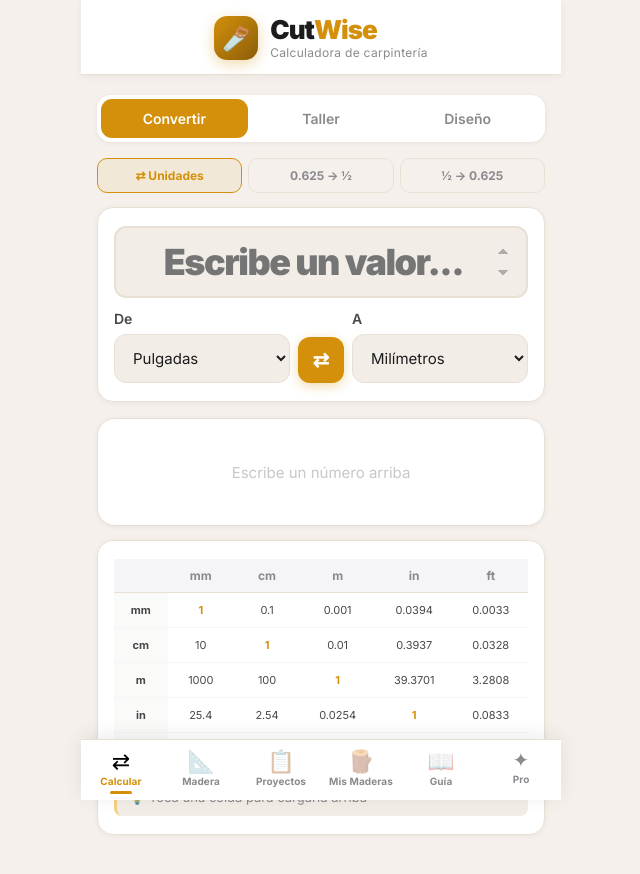
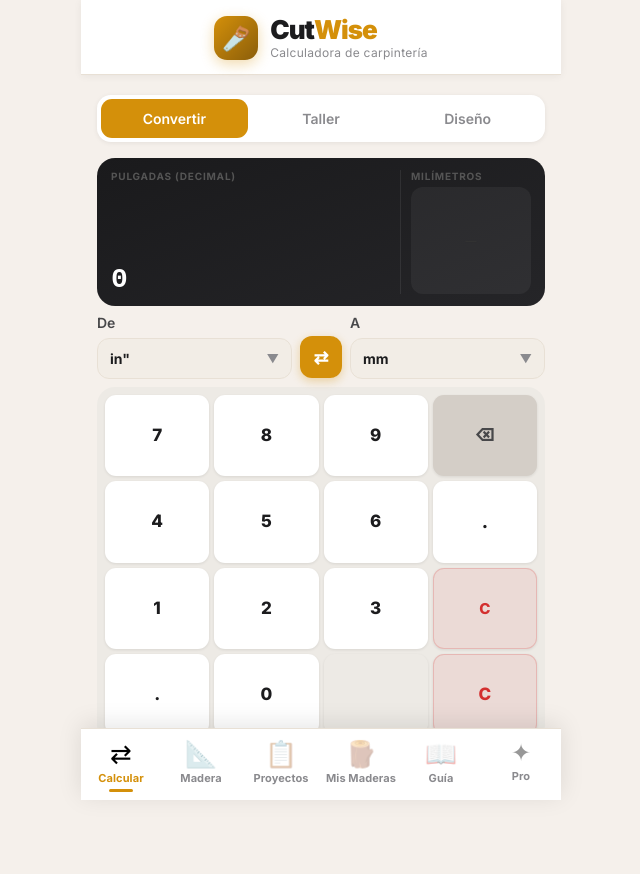
Before and after one commit to viniciomelendez-coder/cutwise, a React (Vite) app: page / in a window 1280 px wide. Shown: the top 874 px of the page, without its empty margins (319-959 px from the left). After the commit the page ends 847 px from the top, so only its background shows below. Built offline with nearby package versions, Linux system fonts and the light colour scheme; a web font is replaced by a local one.

Commit message:
Update App.jsx

```diff
--- a/src/App.jsx
+++ b/src/App.jsx
@@ -255,16 +255,16 @@ export default function App(){
         {tab==="pro"       &&<ProTab catalog={catalog} projects={projects}/>}
       </div>
 
-      {/* NAV INFERIOR */}
-      <nav style={{position:"fixed",bottom:0,left:"50%",transform:"translateX(-50%)",width:"100%",maxWidth:480,background:tab==="pro"?"#111120":C.white,borderTop:`1px solid ${tab==="pro"?"rgba(255,255,255,0.08)":C.border}`,display:"flex",zIndex:30,paddingBottom:"env(safe-area-inset-bottom,8px)",boxShadow:"0 -3px 20px rgba(0,0,0,0.08)",transition:"background .3s"}}>
+      {/* NAV INFERIOR — más grande y fácil de tocar */}
+      <nav style={{position:"fixed",bottom:0,left:"50%",transform:"translateX(-50%)",width:"100%",maxWidth:480,background:tab==="pro"?"#111120":C.white,borderTop:`1px solid ${tab==="pro"?"rgba(255,255,255,0.08)":C.border}`,display:"flex",zIndex:30,paddingBottom:"env(safe-area-inset-bottom,10px)",boxShadow:"0 -4px 24px rgba(0,0,0,0.10)",transition:"background .3s"}}>
         {TABS.map(t=>{
           const on=tab===t.id;
           const isPro=t.id==="pro";
           return(
-            <button key={t.id} onClick={()=>setTab(t.id)} style={{flex:1,display:"flex",flexDirection:"column",alignItems:"center",padding:"10px 2px 6px",background:"transparent",border:"none",gap:3}}>
-              <span style={{fontSize:isPro?20:22,lineHeight:1,opacity:on?1:.45,color:isPro&&on?C.proGold:"inherit"}}>{t.icon}</span>
-              <span style={{fontSize:10,fontWeight:700,color:on?(isPro?C.proGold:C.amber):tab==="pro"?"#444":C.ink3,letterSpacing:.1}}>{t.label}</span>
-              {on&&<div style={{width:22,height:3,borderRadius:2,background:isPro?C.proGold:C.amber,marginTop:1}}/>}
+            <button key={t.id} onClick={()=>setTab(t.id)} style={{flex:1,display:"flex",flexDirection:"column",alignItems:"center",padding:"12px 4px 8px",background:"transparent",border:"none",gap:4,minHeight:62}}>
+              <span style={{fontSize:isPro?24:26,lineHeight:1,opacity:on?1:.4,color:isPro&&on?C.proGold:"inherit"}}>{t.icon}</span>
+              <span style={{fontSize:11,fontWeight:700,color:on?(isPro?C.proGold:C.amber):tab==="pro"?"#444":C.ink3,letterSpacing:.1}}>{t.label}</span>
+              {on&&<div style={{width:24,height:3,borderRadius:2,background:isPro?C.proGold:C.amber}}/>}
             </button>
           );
         })}
@@ -293,152 +293,284 @@ function CalcTab(){
   );
 }
 
-// ── CONVERSOR COMBINADO: Unidades + Fracciones ───────────────
+// ── CONVERSOR UNIFICADO con teclado propio ──────────────────
+// Unidades extendidas incluyendo fracción de pulgada
+const CONV_UNITS = [
+  { id:"mm",    label:"Milímetros",        short:"mm"  },
+  { id:"cm",    label:"Centímetros",       short:"cm"  },
+  { id:"m",     label:"Metros",            short:"m"   },
+  { id:"in",    label:'Pulgadas (decimal)',short:'in"' },
+  { id:"infrac",label:'Pulgadas (fracción)',short:"in½"},
+  { id:"ft",    label:"Pies",              short:"ft"  },
+  { id:"yd",    label:"Yardas",            short:"yd"  },
+];
+
 function CombinedConverter(){
-  const[sub,setSub]=useState("units");
-  // Unidades
-  const[val,setVal]=useState("");
-  const[from,setFrom]=useState("in");
-  const[to,setTo]=useState("mm");
-  const num=parseFloat(val);
-  const res=!isNaN(num)&&val!==""?cvt(num,from,to):null;
-  function swap(){setFrom(to);setTo(from);if(res!==null)setVal(fmt(res));}
-  // Decimal → Fracción
-  const[dec,setDec]=useState("0.625");
-  const[den,setDen]=useState(16);
-  const decV=parseFloat(dec)||0;
-  // Fracción → Decimal
-  const[fw,setFw]=useState(0);
-  const[fn,setFn]=useState(5);
-  const[fd,setFd]=useState(8);
-  const fracV=fw+fn/(fd||1);
+  const[fromU, setFromU] = useState("in");
+  const[toU,   setToU]   = useState("mm");
+  const[showFrom,setShowFrom] = useState(false);
+  const[showTo,  setShowTo]   = useState(false);
+
+  // Buffer numérico
+  const[buf,    setBuf]   = useState("");
+  const[ftAcc,  setFtAcc] = useState(0);
+  const[inAcc,  setInAcc] = useState(0);
+  const[fracN,  setFracN] = useState(0);
+  const[slashOn,setSlash] = useState(false);
+  const[fracNum,setFracNum]= useState("");
+  const[fracDen,setFracDen]= useState("");
+
+  // ── Valor en pulgadas decimales ──────────────────────────
+  function getInputInches(){
+    if(fromU==="infrac") return ftAcc*12 + inAcc + fracN/16;
+    const n = parseFloat(buf)||0;
+    return cvt(n, fromU==="in"?fromU:fromU, "in");
+  }
+  const inputInches = getInputInches();
+  const hasInput = fromU==="infrac" ? inputInches>0 : (buf!==""&&parseFloat(buf)!==0);
+
+  // ── Resultado ────────────────────────────────────────────
+  function getResult(){
+    const inches = inputInches;
+    if(toU==="infrac"){
+      const total = inches;
+      const ft = Math.floor(total/12);
+      const rem = total%12;
+      const inW = Math.floor(rem);
+      const frac = Math.round((rem-inW)*16);
+      const g = frac>0?gcd(frac,16):1;
+      let s = "";
+      if(ft>0) s+=`${ft} ft `;
+      if(inW>0||frac>0){
+        s+=inW>0?`${inW}`:"";
+        if(frac>0) s+=(inW>0?" ":"")+`${frac/g}/${16/g}"`;
+        else s+='"';
+      }
+      return s||"0";
+    }
+    if(toU==="in") return fmt(cvt(inches,"in","in"),5)+'"';
+    return fmt(cvt(inches,"in",toU),5)+" "+CONV_UNITS.find(u=>u.id===toU)?.short;
+  }
+
+  // ── Display del valor ingresado ──────────────────────────
+  function inputDisplay(){
+    if(fromU==="infrac"){
+      const parts=[];
+      if(ftAcc>0) parts.push(`${ftAcc} ft`);
+      if(inAcc>0||fracN>0){
+        let s=inAcc>0?`${inAcc}`:"";
+        if(fracN>0){const g=gcd(fracN,16);s+=(s?" ":"")+`${fracN/g}/${16/g}"`;}
+        else s+='"';
+        parts.push(s);
+      }
+      if(slashOn) return (fracNum||"?")+"/"+( fracDen||"_")+'"';
+      return parts.length?parts.join(" "):"0";
+    }
+    return buf||"0";
+  }
+
+  // ── Teclado — dígito ─────────────────────────────────────
+  function digit(d){
+    if(fromU==="infrac"){
+      if(slashOn) setFracDen(v=>(v+d).slice(0,3));
+      else setBuf(v=>(v==="0"?"":v+d).slice(0,6));
+    } else {
+      setBuf(v=>(v+d).replace(/^0+(?=\d)/,"").slice(0,8));
+    }
+  }
+
+  // ── Confirmar ft / in ────────────────────────────────────
+  function confirmFt(){
+    const n=parseFloat(buf)||0;
+    if(n>0)setFtAcc(n);
+    setBuf(""); setSlash(false); setFracDen(""); setFracNum("");
+  }
+  function confirmIn(){
+    if(slashOn){
+      const n=parseFloat(fracNum)||0,d=parseFloat(fracDen)||16;
+      setFracN(v=>v+Math.round((n/d)*16));
+      setSlash(false);setFracDen("");setFracNum("");setBuf("");
+    } else {
+      const n=parseFloat(buf)||0;
+      if(n>0)setInAcc(n);
+      setBuf("");setSlash(false);
+    }
+  }
+  function slash(){ setFracNum(buf||"1"); setBuf(""); setFracDen(""); setSlash(true); }
+
+  function addFrac(n16){ setFracN(v=>v+n16); }
+  function backspace(){
+    if(fromU==="infrac"){
+      if(slashOn){setFracDen(v=>v.slice(0,-1));return;}
+      if(buf){setBuf(v=>v.slice(0,-1));return;}
+      if(fracN>0){setFracN(0);return;}
+      if(inAcc>0){setInAcc(0);return;}
+      if(ftAcc>0){setFtAcc(0);return;}
+    } else {
+      setBuf(v=>v.slice(0,-1));
+    }
+  }
+  function clearAll(){
+    setBuf(""); setFtAcc(0); setInAcc(0); setFracN(0);
+    setSlash(false); setFracDen(""); setFracNum("");
+  }
+  function swapUnits(){
+    setFromU(toU); setToU(fromU); clearAll();
+  }
+
+  // ── Selector de unidad ───────────────────────────────────
+  function UnitPicker({value, onChange, open, setOpen, label}){
+    return(
+      <div style={{flex:1,position:"relative"}}>
+        <FL>{label}</FL>
+        <button onClick={()=>setOpen(o=>!o)} style={{
+          width:"100%",padding:"11px 12px",borderRadius:12,
+          border:`1.5px solid ${open?C.amber:C.border}`,
+          background:C.field,color:C.ink1,fontSize:14,fontWeight:700,
+          textAlign:"left",cursor:"pointer",display:"flex",
+          justifyContent:"space-between",alignItems:"center",
+        }}>
+          <span>{CONV_UNITS.find(u=>u.id===value)?.short}</span>
+          <span style={{color:C.ink3,fontSize:12}}>{open?"▲":"▼"}</span>
+        </button>
+        {open&&(
+          <div style={{position:"absolute",top:"100%",left:0,right:0,background:C.white,
+            borderRadius:12,border:`1.5px solid ${C.amber}`,zIndex:50,
+            boxShadow:"0 8px 24px rgba(0,0,0,0.12)",overflow:"hidden",marginTop:4}}>
+            {CONV_UNITS.map(u=>(
+              <button key={u.id} onClick={()=>{onChange(u.id);setOpen(false);clearAll();}}
+                style={{width:"100%",padding:"12px 14px",background:value===u.id?`${C.amber}15`:C.white,
+                  border:"none",borderBottom:`1px solid ${C.border}`,textAlign:"left",
+                  fontSize:14,fontWeight:value===u.id?700:500,
+                  color:value===u.id?C.amber:C.ink2,cursor:"pointer"}}>
+                {u.label}
+                {u.id==="infrac"&&<span style={{marginLeft:8,fontSize:11,color:C.green,fontWeight:700}}>Nuevo ✦</span>}
+              </button>
+            ))}
+          </div>
+        )}
+      </div>
+    );
+  }
+
+  const isFracInput = fromU==="infrac";
+  const GAP = 5;
 
   return(
-    <div>
-      {/* Sub-selector */}
-      <div style={{display:"flex",gap:6,marginBottom:14}}>
-        {[["units","⇄ Unidades"],["dec2frac","0.625 → ½"],["frac2dec","½ → 0.625"]].map(([k,l])=>(
-          <button key={k} onClick={()=>setSub(k)} style={{flex:1,padding:"9px 4px",borderRadius:10,border:`1.5px solid ${sub===k?C.amber:C.border}`,background:sub===k?`${C.amber}15`:"transparent",color:sub===k?C.amber:C.ink3,fontSize:12,fontWeight:700,cursor:"pointer"}}>{l}</button>
+    <div style={{display:"flex",flexDirection:"column",height:"calc(100vh - 215px)",gap:8}}>
+
+      {/* ── PANTALLA FIJA ── */}
+      <div style={{background:"linear-gradient(160deg,#1A1A1C,#252528)",borderRadius:18,
+        padding:"12px 14px",flexShrink:0,height:148}}>
+        <div style={{display:"flex",gap:10,height:"100%"}}>
+
+          {/* Izq — input */}
+          <div style={{flex:1,minWidth:0,display:"flex",flexDirection:"column",justifyContent:"space-between"}}>
+            <div style={{fontSize:10,color:"#555",fontWeight:700,letterSpacing:.8,textTransform:"uppercase"}}>
+              {CONV_UNITS.find(u=>u.id===fromU)?.label}
+            </div>
+            <div style={{fontSize:28,fontWeight:900,color:C.white,fontFamily:"monospace",
+              letterSpacing:-.5,lineHeight:1,whiteSpace:"nowrap",overflow:"hidden",textOverflow:"ellipsis"}}>
+              {inputDisplay()}
+            </div>
+            {hasInput&&isFracInput&&(
+              <div style={{display:"flex",gap:8}}>
+                <span style={{fontSize:10,color:"#888",fontFamily:"monospace"}}>{fmt(inputInches,4)}"</span>
+                <span style={{fontSize:10,color:"#5B9BD5",fontFamily:"monospace"}}>{fmt(cvt(inputInches,"in","mm"),1)}mm</span>
+              </div>
+            )}
+            {hasInput&&!isFracInput&&(
+              <div style={{fontSize:10,color:"#666",fontFamily:"monospace"}}>
+                {fromU==="in"?toFrac(parseFloat(buf)||0,16):""}
+              </div>
+            )}
+          </div>
+
+          <div style={{width:1,background:"rgba(255,255,255,0.08)",flexShrink:0}}/>
+
+          {/* Der — resultado */}
+          <div style={{width:120,flexShrink:0,display:"flex",flexDirection:"column",gap:5}}>
+            <div style={{fontSize:10,color:"#555",fontWeight:700,letterSpacing:.8,textTransform:"uppercase"}}>
+              {CONV_UNITS.find(u=>u.id===toU)?.label}
+            </div>
+            <div style={{flex:1,background:hasInput?`linear-gradient(135deg,${C.amber},#9A6005)`:"rgba(255,255,255,0.05)",
+              borderRadius:12,padding:"8px",textAlign:"center",
+              display:"flex",flexDirection:"column",justifyContent:"center",
+              transition:"background .2s"}}>
+              {hasInput?(
+                <>
+                  <div style={{fontSize:toU==="infrac"?16:22,fontWeight:900,color:C.white,
+                    letterSpacing:-.5,lineHeight:1.1,fontFamily:"monospace",wordBreak:"break-all"}}>
+                    {getResult()}
+                  </div>
+                </>
+              ):(
+                <div style={{fontSize:11,color:"#333"}}>—</div>
+              )}
+            </div>
+          </div>
+        </div>
+      </div>
+
+      {/* ── SELECTORES DE UNIDAD ── */}
+      <div style={{display:"flex",gap:8,alignItems:"flex-start",flexShrink:0,position:"relative",zIndex:40}}>
+        <UnitPicker value={fromU} onChange={setFromU} open={showFrom} setOpen={setShowFrom} label="De"/>
+        <button onClick={swapUnits} style={{width:42,height:42,borderRadius:12,background:C.amber,
+          border:"none",fontSize:18,color:C.white,fontWeight:700,flexShrink:0,marginTop:22,
+          boxShadow:`0 3px 10px ${C.amber}55`,cursor:"pointer"}}>⇄</button>
+        <UnitPicker value={toU} onChange={setToU} open={showTo} setOpen={setShowTo} label="A"/>
+      </div>
+
+      {/* ── TECLADO PROPIO — ocupa todo el resto ── */}
+      <div style={{flex:1,background:"#EDEAE5",borderRadius:18,padding:"8px",
+        display:"flex",flexDirection:"column",gap:GAP,overflow:"hidden"}}>
+
+        {/* Fila fracción — solo si fromU es infrac */}
+        {isFracInput&&(
+          <div style={{display:"grid",gridTemplateColumns:"1fr 1fr 1fr 1fr 1fr 1fr",gap:GAP,flex:"0 0 auto"}}>
+            <KB2 label="ft"    onPress={confirmFt}    bg={C.amber}       color={C.white} style={{fontSize:14}}/>
+            <KB2 label='in "'  onPress={confirmIn}    bg={C.amber}       color={C.white} style={{fontSize:13}}/>
+            <KB2 label="/"     onPress={slash}        bg="#D4CEC7"       color={C.amber} style={{fontSize:18}}/>
+            <KB2 label="¼"    onPress={()=>addFrac(4)} bg={`${C.amber}18`} color={C.amber} style={{fontSize:15,border:`1px solid ${C.amberBd}`}}/>
+            <KB2 label="½"    onPress={()=>addFrac(8)} bg={`${C.amber}18`} color={C.amber} style={{fontSize:15,border:`1px solid ${C.amberBd}`}}/>
+            <KB2 label="¹⁄₁₆" onPress={()=>addFrac(1)} bg={`${C.amber}18`} color={C.amber} style={{fontSize:12,border:`1px solid ${C.amberBd}`}}/>
+          </div>
+        )}
+
+        {/* Filas numéricas */}
+        {[["7","8","9"],["4","5","6"],["1","2","3"]].map(row=>(
+          <div key={row[0]} style={{display:"grid",gridTemplateColumns:"1fr 1fr 1fr 1fr",gap:GAP,flex:1}}>
+            {row.map(d=><KB2 key={d} label={d} onPress={()=>digit(d)} style={{height:"100%"}}/>)}
+            {row[0]==="7"&&<KB2 label="⌫" onPress={backspace} bg="#D4CEC7" color={C.ink2} style={{height:"100%"}}/>}
+            {row[0]==="4"&&<KB2 label={isFracInput?"¼":"."} onPress={isFracInput?()=>addFrac(4):()=>{if(!buf.includes("."))digit(".");}} bg={isFracInput?`${C.amber}18`:C.white} color={isFracInput?C.amber:C.ink1} style={{height:"100%",fontSize:isFracInput?16:18,border:isFracInput?`1px solid ${C.amberBd}`:"none"}}/>}
+            {row[0]==="1"&&<KB2 label={isFracInput?"½":"C"} onPress={isFracInput?()=>addFrac(8):clearAll} bg={isFracInput?`${C.amber}18`:`${C.red}15`} color={isFracInput?C.amber:C.red} style={{height:"100%",fontSize:isFracInput?16:15,border:isFracInput?`1px solid ${C.amberBd}`:`1.5px solid ${C.red}33`}}/>}
+          </div>
         ))}
-      </div>
-
-      {/* ── UNIDADES ── */}
-      {sub==="units"&&(
-        <div>
-          <div style={K.card}>
-            <input type="number" inputMode="decimal" value={val} onChange={e=>setVal(e.target.value)} placeholder="Escribe un valor..."
-              style={{width:"100%",fontSize:36,fontWeight:900,letterSpacing:-1.5,padding:"12px 16px",borderRadius:12,border:`2px solid ${C.border}`,background:C.field,color:C.ink1,textAlign:"center",marginBottom:12}}/>
-            <div style={{display:"flex",gap:8,alignItems:"flex-end"}}>
-              <div style={{flex:1}}><FL>De</FL><select value={from} onChange={e=>setFrom(e.target.value)} style={K.sel}>{UNITS.map(u=><option key={u} value={u}>{UL[u]}</option>)}</select></div>
-              <button onClick={swap} style={{width:46,height:46,borderRadius:12,background:C.amber,border:"none",fontSize:20,color:C.white,fontWeight:700,flexShrink:0,boxShadow:`0 3px 12px ${C.amber}55`,cursor:"pointer"}}>⇄</button>
-              <div style={{flex:1}}><FL>A</FL><select value={to} onChange={e=>setTo(e.target.value)} style={K.sel}>{UNITS.map(u=><option key={u} value={u}>{UL[u]}</option>)}</select></div>
-            </div>
-          </div>
-          <div style={{background:res!==null?`linear-gradient(135deg,${C.amber},#A06808)`:C.white,borderRadius:18,padding:"20px 22px",textAlign:"center",marginBottom:14,boxShadow:res!==null?`0 6px 24px ${C.amber}44`:"0 1px 5px rgba(0,0,0,0.06)",border:res!==null?"none":`1px solid ${C.border}`,minHeight:108,display:"flex",flexDirection:"column",alignItems:"center",justifyContent:"center"}}>
-            {res!==null?(
-              <>
-                <div style={{fontSize:12,color:"rgba(255,255,255,.7)",marginBottom:4}}>{val} {US[from]} =</div>
-                <div style={{fontSize:48,fontWeight:900,color:C.white,letterSpacing:-2,lineHeight:1}}>{fmt(res,5)}</div>
-                <div style={{fontSize:17,color:"rgba(255,255,255,.8)",marginTop:4}}>{UL[to]}</div>
-                {to==="in"&&<div style={{fontSize:13,color:"rgba(255,255,255,.75)",marginTop:6}}>≈ {toFrac(res,16)} · {toFrac(res,32)}</div>}
-                {from==="in"&&to==="mm"&&<div style={{fontSize:12,color:"rgba(255,255,255,.65)",marginTop:4}}>{fmt(res/25.4,6)}" decimal</div>}
-              </>
-            ):(
-              <div style={{fontSize:15,color:C.ink4}}>Escribe un número arriba</div>
-            )}
-          </div>
-          <div style={K.card}>
-            <div style={{overflowX:"auto"}}>
-              <table style={{width:"100%",borderCollapse:"collapse",fontSize:12}}>
-                <thead><tr><th style={K.th}></th>{["mm","cm","m","in","ft"].map(u=><th key={u} style={K.th}>{u}</th>)}</tr></thead>
-                <tbody>{["mm","cm","m","in","ft"].map(f=>(
-                  <tr key={f}>
-                    <td style={{...K.td,fontWeight:700,color:C.ink2,background:"#FAFAF8",fontSize:11}}>{f}</td>
-                    {["mm","cm","m","in","ft"].map(t=>(
-                      <td key={t} style={{...K.td,fontSize:11,...(f===t?{color:C.amber,fontWeight:700}:{})}} onClick={()=>{setVal("1");setFrom(f);setTo(t);}}>
-                        {f===t?"1":fmt(cvt(1,f,t),4)}
-                      </td>
-                    ))}
-                  </tr>
-                ))}</tbody>
-              </table>
-            </div>
-            <Hint>Toca una celda para cargarla arriba</Hint>
-          </div>
-        </div>
-      )}
-
-      {/* ── DECIMAL → FRACCIÓN ── */}
-      {sub==="dec2frac"&&(
-        <div>
-          <div style={K.card}>
-            <FL>Pulgadas en decimal</FL>
-            <input type="number" inputMode="decimal" value={dec} onChange={e=>setDec(e.target.value)} step=".001"
-              style={{width:"100%",fontSize:36,fontWeight:900,letterSpacing:-1.5,padding:"12px 16px",borderRadius:12,border:`2px solid ${C.border}`,background:C.field,color:C.ink1,textAlign:"center",marginBottom:14}}/>
-            <FL>Precisión</FL>
-            <div style={{display:"flex",gap:6,flexWrap:"wrap"}}>
-              {[2,4,8,16,32,64].map(d2=>(
-                <button key={d2} onClick={()=>setDen(d2)} style={{flex:1,minWidth:46,padding:"10px 4px",borderRadius:10,border:`1.5px solid ${den===d2?C.amber:C.border}`,background:den===d2?`${C.amber}18`:"transparent",color:den===d2?C.amber:C.ink3,fontSize:13,fontWeight:700,cursor:"pointer"}}>1/{d2}</button>
-              ))}
-            </div>
-          </div>
-          <div style={{background:`linear-gradient(135deg,${C.amber},#A06808)`,borderRadius:18,padding:"22px",textAlign:"center",marginBottom:14,boxShadow:`0 6px 22px ${C.amber}44`}}>
-            <div style={{fontSize:12,color:"rgba(255,255,255,.7)",marginBottom:4}}>{dec}" =</div>
-            <div style={{fontSize:48,fontWeight:900,color:C.white,letterSpacing:-1,lineHeight:1}}>{toFrac(decV,den)}</div>
-            <div style={{fontSize:14,color:"rgba(255,255,255,.75)",marginTop:8}}>{(decV*25.4).toFixed(3)} mm · {(decV*2.54).toFixed(4)} cm</div>
-          </div>
-          <STitle>Tabla 1/64" — toca para cargar</STitle>
-          <div style={K.card}>
-            <div style={{display:"grid",gridTemplateColumns:"1fr 1fr",gap:2,maxHeight:260,overflowY:"auto"}}>
-              {Array.from({length:64},(_,i)=>i+1).map(num=>{
-                const v=num/64,g=gcd(num,64),common=num%2===0;
-                return(
-                  <div key={num} onClick={()=>setDec(String(parseFloat(v.toFixed(6))))}
-                    style={{display:"flex",justifyContent:"space-between",alignItems:"center",padding:"4px 8px",borderRadius:6,cursor:"pointer",
-                      background:num===32?`${C.amber}18`:common?`${C.amber}08`:"transparent",
-                      borderLeft:`3px solid ${num===32?C.amber:common?C.amber+"44":"transparent"}`}}>
-                    <span style={{fontFamily:"monospace",fontSize:11,fontWeight:common?700:400,color:C.amber,minWidth:40}}>{num===64?`1"`:num/g+"/"+64/g+'"'}</span>
-                    <span style={{fontFamily:"monospace",fontSize:10,color:C.ink3}}>{v.toFixed(4)}"</span>
-                    <span style={{fontFamily:"monospace",fontSize:10,color:C.blue}}>{(v*25.4).toFixed(1)}mm</span>
-                  </div>
-                );
-              })}
-            </div>
-          </div>
-        </div>
-      )}
-
-      {/* ── FRACCIÓN → DECIMAL ── */}
-      {sub==="frac2dec"&&(
-        <div>
-          <div style={K.card}>
-            <FL>Número entero (opcional)</FL>
-            <input type="number" inputMode="numeric" value={fw} onChange={e=>setFw(+e.target.value||0)} min={0}
-              style={{...K.inp,fontSize:22,fontWeight:700,textAlign:"center",marginBottom:16}}/>
-            <div style={{display:"flex",gap:10,alignItems:"flex-end"}}>
-              <div style={{flex:1}}><FL>Numerador</FL>
-                <input type="number" inputMode="numeric" value={fn} onChange={e=>setFn(+e.target.value||0)}
-                  style={{...K.inp,fontSize:28,fontWeight:800,textAlign:"center"}}/>
-              </div>
-              <span style={{fontSize:36,color:C.amber,paddingBottom:10,lineHeight:1,fontWeight:900}}>/</span>
-              <div style={{flex:1}}><FL>Denominador</FL>
-                <input type="number" inputMode="numeric" value={fd} onChange={e=>setFd(+e.target.value||1)}
-                  style={{...K.inp,fontSize:28,fontWeight:800,textAlign:"center"}}/>
-              </div>
-            </div>
-          </div>
-          <div style={{background:`linear-gradient(135deg,${C.amber},#A06808)`,borderRadius:18,padding:"22px",textAlign:"center",boxShadow:`0 6px 22px ${C.amber}44`}}>
-            <div style={{fontSize:13,color:"rgba(255,255,255,.7)",marginBottom:4}}>
-              {fw>0?`${fw} `:""}{fn}/{fd}" =
-            </div>
-            <div style={{fontSize:52,fontWeight:900,color:C.white,letterSpacing:-2,lineHeight:1}}>{fracV.toFixed(5)}"</div>
-            <div style={{fontSize:14,color:"rgba(255,255,255,.75)",marginTop:8}}>
-              {(fracV*25.4).toFixed(3)} mm · {(fracV*2.54).toFixed(4)} cm
-            </div>
-          </div>
-        </div>
-      )}
+
+        {/* Última fila: . 0 C */}
+        <div style={{display:"grid",gridTemplateColumns:"1fr 1fr 1fr 1fr",gap:GAP,flex:1}}>
+          <KB2 label="." onPress={()=>{if(!isFracInput&&!buf.includes("."))digit(".");}} bg={isFracInput?"#D8D0C8":C.white} color={isFracInput?C.ink4:C.ink1} style={{height:"100%"}}/>
+          <KB2 label="0" onPress={()=>digit("0")} style={{height:"100%"}}/>
+          <KB2 label={isFracInput?"¾":""} onPress={isFracInput?()=>addFrac(12):()=>{}} bg={isFracInput?`${C.amber}18`:"transparent"} color={isFracInput?C.amber:C.white} style={{height:"100%",fontSize:16,border:isFracInput?`1px solid ${C.amberBd}`:"none"}}/>
+          <KB2 label="C" onPress={clearAll} bg={`${C.red}15`} color={C.red} style={{height:"100%",border:`1.5px solid ${C.red}33`}}/>
+        </div>
+      </div>
     </div>
+  );
+}
+
+// Botón del teclado del conversor
+function KB2({label,onPress,bg,color,style:st}){
+  return(
+    <button onPointerDown={e=>{e.preventDefault();onPress();}}
+      style={{borderRadius:11,border:"none",cursor:"pointer",fontWeight:800,
+        lineHeight:1,userSelect:"none",WebkitUserSelect:"none",
+        display:"flex",alignItems:"center",justifyContent:"center",
+        fontSize:17,background:bg||C.white,color:color||C.ink1,
+        boxShadow:"0 1px 3px rgba(0,0,0,0.09)",
+        transition:"opacity .1s",...(st||{})}}>
+      {label}
+    </button>
   );
 }
 
```
